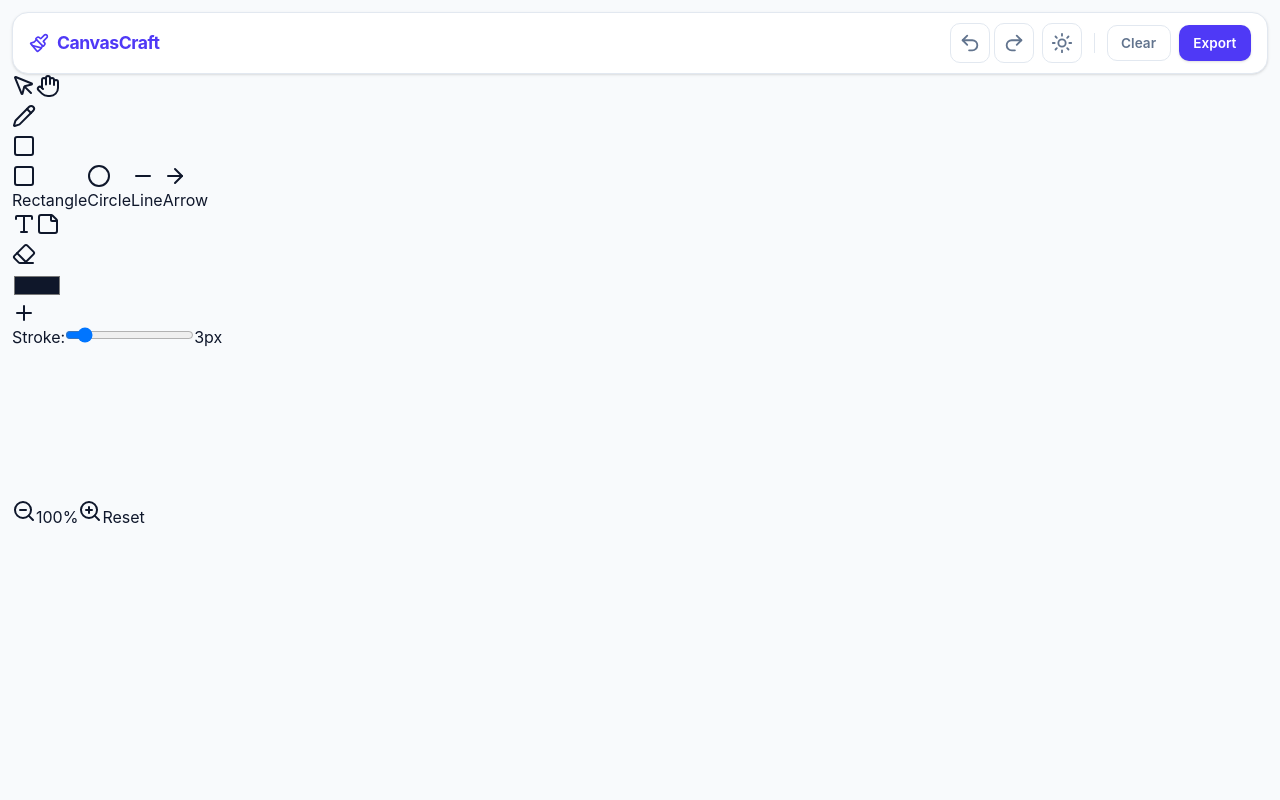
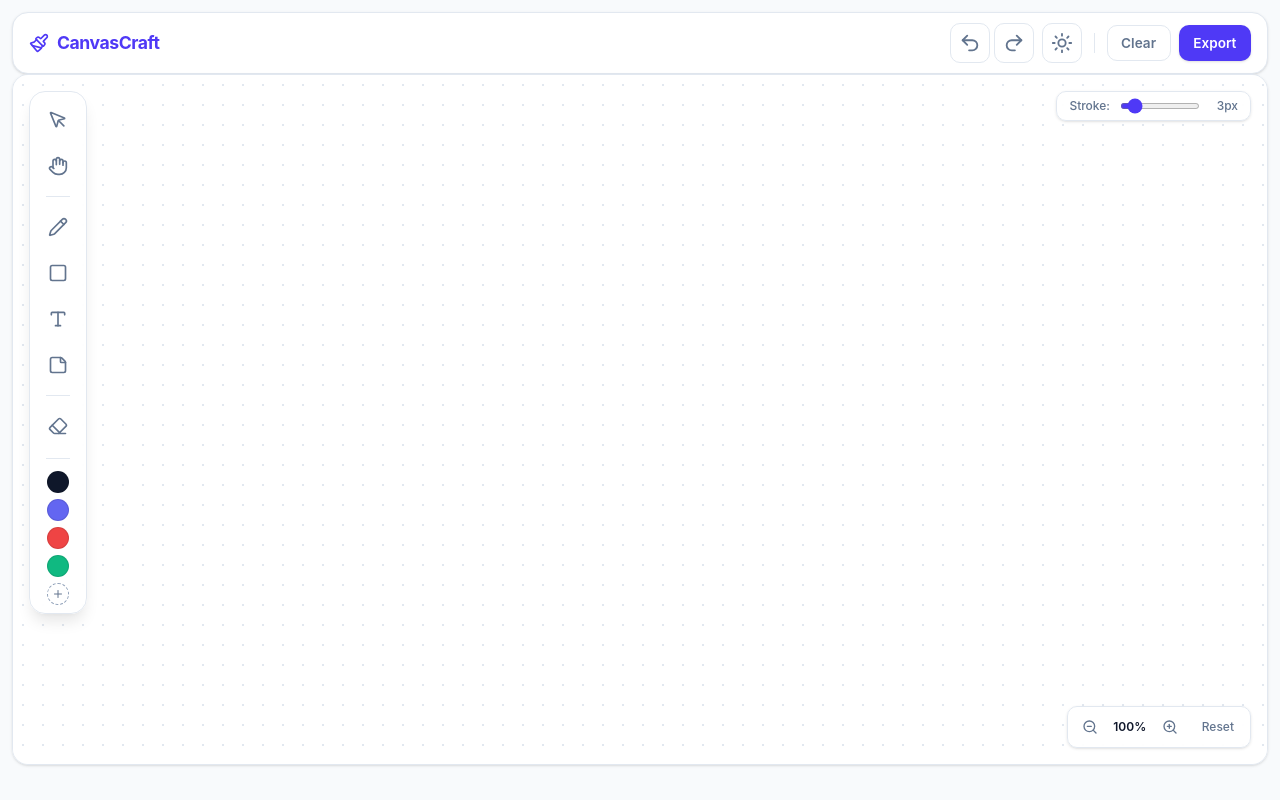
Before and after one commit to SAIDEEPBHANGE/CanvasCraft, a React (Vite) app in the folder CanvasCraftSB/: page / in a window 1280 px wide. Built offline with nearby package versions, Linux system fonts and the light colour scheme.

Commit message:
CSS is Added

```diff
--- a/CanvasCraftSB/src/MainBody.jsx
+++ b/CanvasCraftSB/src/MainBody.jsx
@@ -5,7 +5,7 @@ import ZoomFunctions from "./MainBodyComponents/ZoomFunctions";
 
 function MainBody() {
   return (
-    <main className="">
+    <main className="relative flex h-full w-full flex-1 overflow-hidden rounded-2xl border border-slate-200 shadow-sm dark:border-slate-700">
       <DrawingTools />
       <PropertiesBar />
       <WhiteBoard />
@@ -13,4 +13,5 @@ function MainBody() {
     </main>
   );
 }
+
 export default MainBody;
--- a/CanvasCraftSB/src/MainBodyComponents/DrawingTools.jsx
+++ b/CanvasCraftSB/src/MainBodyComponents/DrawingTools.jsx
@@ -13,117 +13,175 @@ import {
 } from "lucide-react";
 
 function DrawingTools() {
+  const toolBtnClass =
+    "flex h-10 w-10 items-center justify-center rounded-[10px] border-none bg-transparent text-slate-500 transition-all duration-150 hover:bg-slate-100 hover:text-slate-900 dark:text-slate-400 dark:hover:bg-slate-800 dark:hover:text-slate-50 [&.active]:bg-indigo-50 [&.active]:text-indigo-600 dark:[&.active]:bg-indigo-500/15 dark:[&.active]:text-indigo-400";
+
+  const dropdownItemClass =
+    "flex w-full items-center gap-2 rounded-md bg-transparent px-2.5 py-1.5 text-left text-xs font-medium text-slate-500 transition-colors duration-150 hover:bg-indigo-50 hover:text-indigo-600 dark:text-slate-400 dark:hover:bg-indigo-500/15 dark:hover:text-indigo-400 [&.active]:bg-indigo-50 [&.active]:text-indigo-600 dark:[&.active]:bg-indigo-500/15 dark:[&.active]:text-indigo-400";
+
   return (
-    <aside className="" id="toolBar" aria-label="Drawing Tools">
-      <div className="">
+    <aside
+      id="toolBar"
+      aria-label="Drawing Tools"
+      className="fixed bottom-4 left-1/2 z-10 flex max-w-[calc(100%-2rem)] -translate-x-1/2 flex-row items-center gap-2 rounded-full border border-slate-200 bg-white/85 p-2 shadow-[0_10px_15px_-3px_rgba(0,0,0,0.1),0_4px_6px_-4px_rgba(0,0,0,0.05)] backdrop-blur-md transition-all duration-300 dark:border-slate-700 dark:bg-slate-800/85 dark:shadow-[0_10px_15px_-3px_rgba(0,0,0,0.4)] md:absolute md:top-4 md:bottom-auto md:left-4 md:translate-x-0 md:flex-col md:rounded-2xl md:p-2"
+    >
+      {/* Tool Group */}
+      <div className="flex flex-row items-center gap-1 md:flex-col md:gap-1.5">
         <button
-          className=""
+          className={toolBtnClass}
           data-tool="select"
           title="Select (V)"
           aria-label="Select Tool"
         >
-          <MousePointer />
+          <MousePointer className="h-5 w-5 stroke-2" />
         </button>
+
         <button
-          className=""
+          className={toolBtnClass}
           data-tool="pan"
           title="Hand / Pan (H)"
           aria-label="Pan Tool"
         >
-          <Hand />
+          <Hand className="h-5 w-5 stroke-2" />
         </button>
-        <div className=""></div>
+
+        {/* Mini separator */}
+        <div className="mx-1 h-5 w-px bg-slate-200 dark:bg-slate-700 md:my-1 md:h-px md:w-6" />
+
         <button
-          className=""
+          className={toolBtnClass}
           data-tool="pencil"
           title="Pencil (P)"
           aria-label="Pencil Tool"
         >
-          <Pencil />
+          <Pencil className="h-5 w-5 stroke-2" />
         </button>
-        <div className="">
+
+        {/* Shape selector container + dropdown */}
+        <div className="group relative">
           <button
-            className=""
+            className={toolBtnClass}
             data-tool="shape"
             id="shapeMenuBtn"
             title="Shapes (S)"
             aria-label="Shape Selector"
           >
-            <Square />
+            <Square className="h-5 w-5 stroke-2" />
           </button>
-          <div className="" id="shapeMenu">
-            <button className="" data-shape="rectangle" title="Rectangle">
-              <Square />
+
+          {/* Submenu: sits above toolbar on mobile, sits to the right on desktop */}
+          <div
+            id="shapeMenu"
+            className="invisible absolute bottom-[calc(100%+0.75rem)] left-1/2 z-20 flex min-w-32.5 -translate-x-1/2 translate-y-2 flex-col gap-1 rounded-[10px] border border-slate-200 bg-white p-1.5 opacity-0 shadow-[0_10px_15px_-3px_rgba(0,0,0,0.1),0_4px_6px_-4px_rgba(0,0,0,0.05)] transition-all duration-200 group-hover:visible group-hover:translate-y-0 group-hover:opacity-100 dark:border-slate-700 dark:bg-slate-800 dark:shadow-[0_10px_15px_-3px_rgba(0,0,0,0.4)] md:top-0 md:bottom-auto md:left-[calc(100%+0.5rem)] md:-translate-x-2 md:translate-y-0 md:group-hover:translate-x-0"
+          >
+            <button
+              className={dropdownItemClass}
+              data-shape="rectangle"
+              title="Rectangle"
+            >
+              <Square className="h-4 w-4" />
               <span>Rectangle</span>
             </button>
-            <button className="" data-shape="circle" title="Circle">
-              <Circle />
+            <button
+              className={dropdownItemClass}
+              data-shape="circle"
+              title="Circle"
+            >
+              <Circle className="h-4 w-4" />
               <span>Circle</span>
             </button>
-            <button className="" data-shape="line" title="Line">
-              <Minus />
+            <button
+              className={dropdownItemClass}
+              data-shape="line"
+              title="Line"
+            >
+              <Minus className="h-4 w-4" />
               <span>Line</span>
             </button>
-            <button className="" data-shape="arrow" title="Arrow">
-              <ArrowRight />
+            <button
+              className={dropdownItemClass}
+              data-shape="arrow"
+              title="Arrow"
+            >
+              <ArrowRight className="h-4 w-4" />
               <span>Arrow</span>
             </button>
           </div>
         </div>
+
         <button
-          className=""
+          className={toolBtnClass}
           data-tool="text"
           title="Text (T)"
           aria-label="Text Tool"
         >
-          <Type />
+          <Type className="h-5 w-5 stroke-2" />
         </button>
+
         <button
-          className=""
+          className={toolBtnClass}
           data-tool="sticky"
           title="Sticky Note (N)"
           aria-label="Sticky Note Tool"
         >
-          <StickyNote />
+          <StickyNote className="h-5 w-5 stroke-2" />
         </button>
-        <div className=""></div>
+
+        {/* Mini separator */}
+        <div className="mx-1 h-5 w-px bg-slate-200 dark:bg-slate-700 md:my-1 md:h-px md:w-6" />
+
         <button
-          className=""
+          className={toolBtnClass}
           data-tool="eraser"
           title="Eraser (E)"
           aria-label="Eraser Tool"
         >
-          <Eraser />
+          <Eraser className="h-5 w-5 stroke-2" />
         </button>
       </div>
-      <div className=""></div>
-      <div className="" id="colorPicker" title="Color Palette">
+
+      {/* Main Toolbar Divider */}
+      <div className="mx-1 h-6 w-px bg-slate-200 dark:bg-slate-700 md:my-1 md:h-px md:w-6" />
+
+      {/* Color Palette */}
+      <div
+        id="colorPicker"
+        title="Color Palette"
+        className="flex flex-row items-center gap-1.5 md:flex-col md:gap-1.5"
+      >
         <span
-          className=""
-          // style="background: #0f172a"
+          className="h-5.5 w-5.5 cursor-pointer rounded-full border border-black/10 bg-[#0f172a] transition-transform duration-150 hover:scale-115 active:outline-2 active:outline-offset-2 active:outline-indigo-600 [&.active]:outline-2 [&.active]:outline-offset-2 [&.active]:outline-indigo-600"
           data-color="#0f172a"
-        ></span>
+        />
         <span
-          className=""
-          // style="background: #6366f1"
+          className="h-5.5 w-5.5 cursor-pointer rounded-full border border-black/10 bg-[#6366f1] transition-transform duration-150 hover:scale-115 active:outline-2 active:outline-offset-2 active:outline-indigo-600 [&.active]:outline-2 [&.active]:outline-offset-2 [&.active]:outline-indigo-600"
           data-color="#6366f1"
-        ></span>
+        />
         <span
-          className=""
-          // style="background: #ef4444"
+          className="h-5.5 w-5.5 cursor-pointer rounded-full border border-black/10 bg-[#ef4444] transition-transform duration-150 hover:scale-115 active:outline-2 active:outline-offset-2 active:outline-indigo-600 [&.active]:outline-2 [&.active]:outline-offset-2 [&.active]:outline-indigo-600"
           data-color="#ef4444"
-        ></span>
+        />
         <span
-          className=""
-          // style="background: #10b981"
+          className="h-5.5 w-5.5 cursor-pointer rounded-full border border-black/10 bg-[#10b981] transition-transform duration-150 hover:scale-115 active:outline-2 active:outline-offset-2 active:outline-indigo-600 [&.active]:outline-2 [&.active]:outline-offset-2 [&.active]:outline-indigo-600"
           data-color="#10b981"
-        ></span>
-        <label className="" title="Custom Color">
-          <input type="color" id="customColorInput" value="#0f172a" />
-          <Plus />
+        />
+
+        {/* Custom Color Input */}
+        <label
+          className="relative flex h-5.5 w-5.5 cursor-pointer items-center justify-center rounded-full border border-dashed border-slate-400 text-slate-500 transition-colors hover:border-slate-600 dark:border-slate-500 dark:text-slate-400"
+          title="Custom Color"
+        >
+          <input
+            type="color"
+            id="customColorInput"
+            defaultValue="#0f172a"
+            className="absolute inset-0 h-full w-full cursor-pointer opacity-0"
+          />
+          <Plus className="h-3 w-3" />
         </label>
       </div>
     </aside>
   );
 }
+
 export default DrawingTools;
--- a/CanvasCraftSB/src/MainBodyComponents/PropertiesBar.jsx
+++ b/CanvasCraftSB/src/MainBodyComponents/PropertiesBar.jsx
@@ -1,10 +1,25 @@
 function PropertiesBar() {
   return (
-    <div className="" id="propertiesBar">
-      <label for="strokeWidth">Stroke:</label>
-      <input type="range" id="strokeWidth" min="1" max="20" value="3" />
-      <span id="strokeWidthValue">3px</span>
+    <div
+      id="propertiesBar"
+      className="absolute top-2 right-2 z-10 flex items-center gap-2.5 rounded-[10px] border border-slate-200 bg-white/85 px-3 py-1.5 text-xs font-medium text-slate-500 shadow-sm backdrop-blur-md dark:border-slate-700 dark:bg-slate-800/85 dark:text-slate-400 md:top-4 md:right-4"
+    >
+      <label htmlFor="strokeWidth" className="cursor-pointer select-none">
+        Stroke:
+      </label>
+      <input
+        type="range"
+        id="strokeWidth"
+        min="1"
+        max="20"
+        defaultValue="3"
+        className="h-1.5 w-20 cursor-pointer accent-indigo-600 dark:accent-indigo-400"
+      />
+      <span id="strokeWidthValue" className="min-w-7 select-none text-right">
+        3px
+      </span>
     </div>
   );
 }
+
 export default PropertiesBar;
--- a/CanvasCraftSB/src/MainBodyComponents/WhiteBoard.jsx
+++ b/CanvasCraftSB/src/MainBodyComponents/WhiteBoard.jsx
@@ -1,8 +1,9 @@
 function WhiteBoard() {
   return (
-    <section className="">
-      <canvas id="whiteboard"></canvas>
+    <section className="h-full w-full touch-none bg-white bg-[radial-gradient(#e2e8f0_1px,transparent_1px)] bg-size-[20px_20px] dark:bg-slate-800 dark:bg-[radial-gradient(#334155_1px,transparent_1px)]">
+      <canvas id="whiteboard" className="block h-full w-full"></canvas>
     </section>
   );
 }
+
 export default WhiteBoard;
--- a/CanvasCraftSB/src/MainBodyComponents/ZoomFunctions.jsx
+++ b/CanvasCraftSB/src/MainBodyComponents/ZoomFunctions.jsx
@@ -2,18 +2,38 @@ import { ZoomIn, ZoomOut } from "lucide-react";
 
 function ZoomFunctions() {
   return (
-    <div className="">
-      <button className="" id="zoomOutBtn" title="Zoom Out (-)">
-        <ZoomOut />
+    <div className="absolute right-4 bottom-4 z-10 hidden items-center gap-1.5 rounded-[10px] border border-slate-200 bg-white/85 px-2 py-1.5 text-xs font-semibold text-slate-900 shadow-sm backdrop-blur-md dark:border-slate-700 dark:bg-slate-800/85 dark:text-slate-50 md:flex">
+      <button
+        id="zoomOutBtn"
+        title="Zoom Out (-)"
+        aria-label="Zoom Out"
+        className="flex h-7 w-7 items-center justify-center rounded-md border-none bg-transparent text-slate-500 transition-colors hover:bg-slate-100 hover:text-slate-900 dark:text-slate-400 dark:hover:bg-slate-700 dark:hover:text-slate-50"
+      >
+        <ZoomOut className="h-4 w-4" />
       </button>
-      <span id="zoomLevel">100%</span>
-      <button className="" id="zoomInBtn" title="Zoom In (+)">
-        <ZoomIn />
+
+      <span id="zoomLevel" className="min-w-10 text-center select-none">
+        100%
+      </span>
+
+      <button
+        id="zoomInBtn"
+        title="Zoom In (+)"
+        aria-label="Zoom In"
+        className="flex h-7 w-7 items-center justify-center rounded-md border-none bg-transparent text-slate-500 transition-colors hover:bg-slate-100 hover:text-slate-900 dark:text-slate-400 dark:hover:bg-slate-700 dark:hover:text-slate-50"
+      >
+        <ZoomIn className="h-4 w-4" />
       </button>
-      <button className="" id="zoomResetBtn" title="Reset Zoom">
+
+      <button
+        id="zoomResetBtn"
+        title="Reset Zoom"
+        className="ml-1 rounded-md px-2 py-1 text-xs font-medium text-slate-500 transition-colors hover:bg-slate-100 hover:text-slate-900 dark:text-slate-400 dark:hover:bg-slate-700 dark:hover:text-slate-50"
+      >
         Reset
       </button>
     </div>
   );
 }
+
 export default ZoomFunctions;
```
